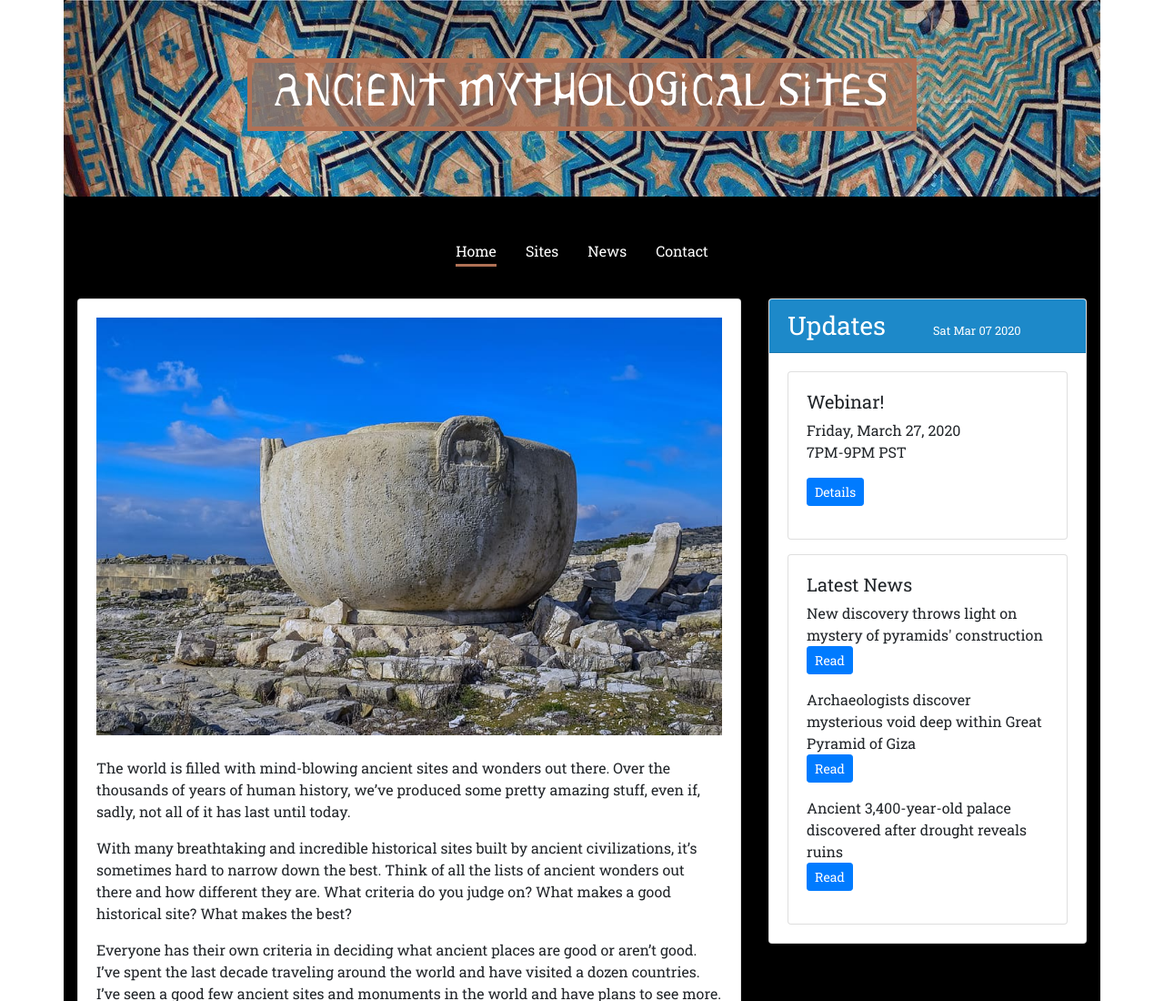
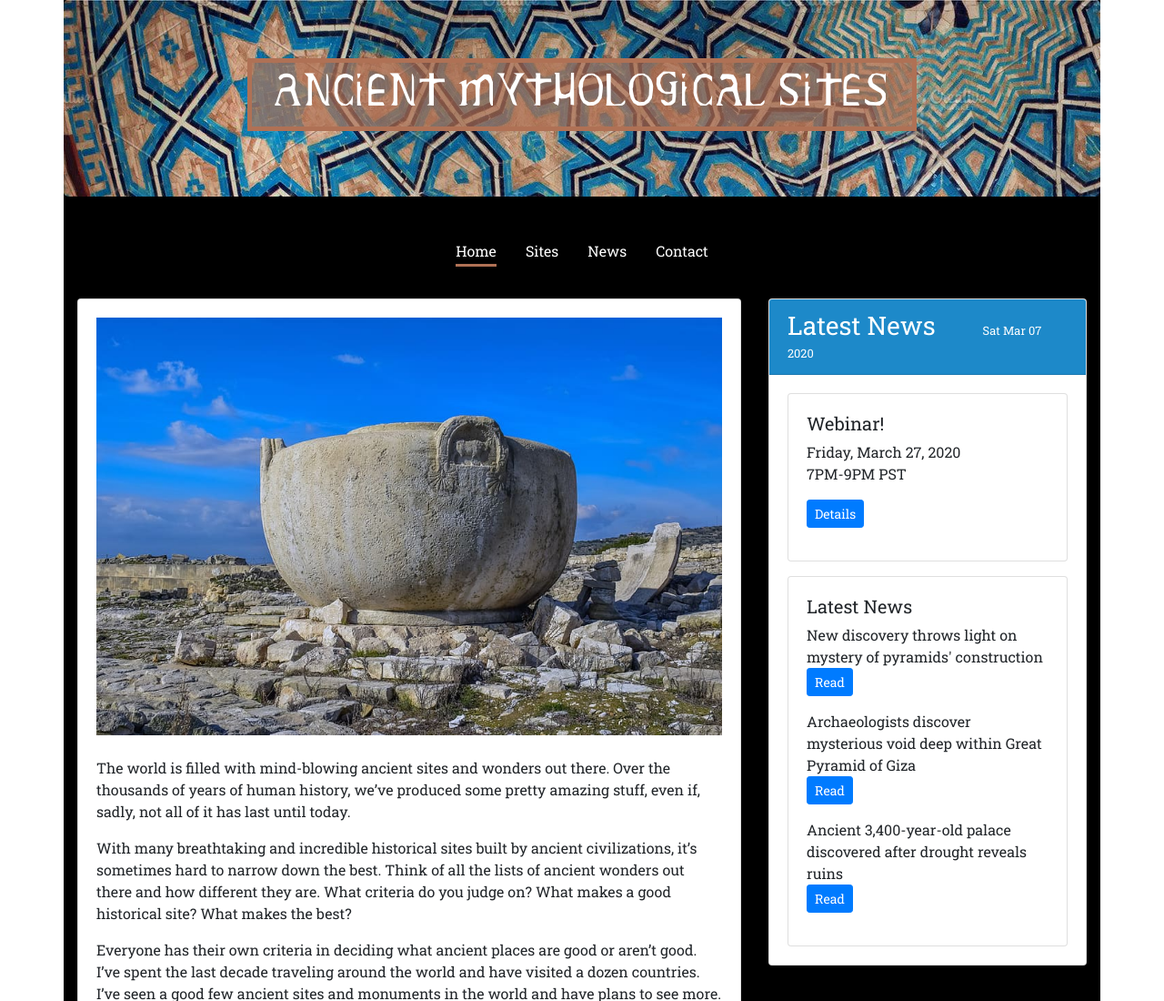
Before and after one commit to rloke/ancientmythology, a plain HTML site: page index.html in a window 1280 px wide. Shown: the top 1100 px of the page at 91% size. Drawn offline with nearby package versions, Linux system fonts and the light colour scheme.

Commit message:
AM - v2 030720

```diff
--- a/index.html
+++ b/index.html
@@ -102,7 +102,7 @@
 			<div class="col col-lg-4 mt-4 mt-md-0">
 				<div class="card">
 					<div class="card-header">
-						<h3 class="d-inline">Updates</h3>
+						<h3 class="d-inline">Latest News</h3>
 						<span id="currentDate" class="ml-5"></span>
 					</div>
 					<div class="card-body">
```
